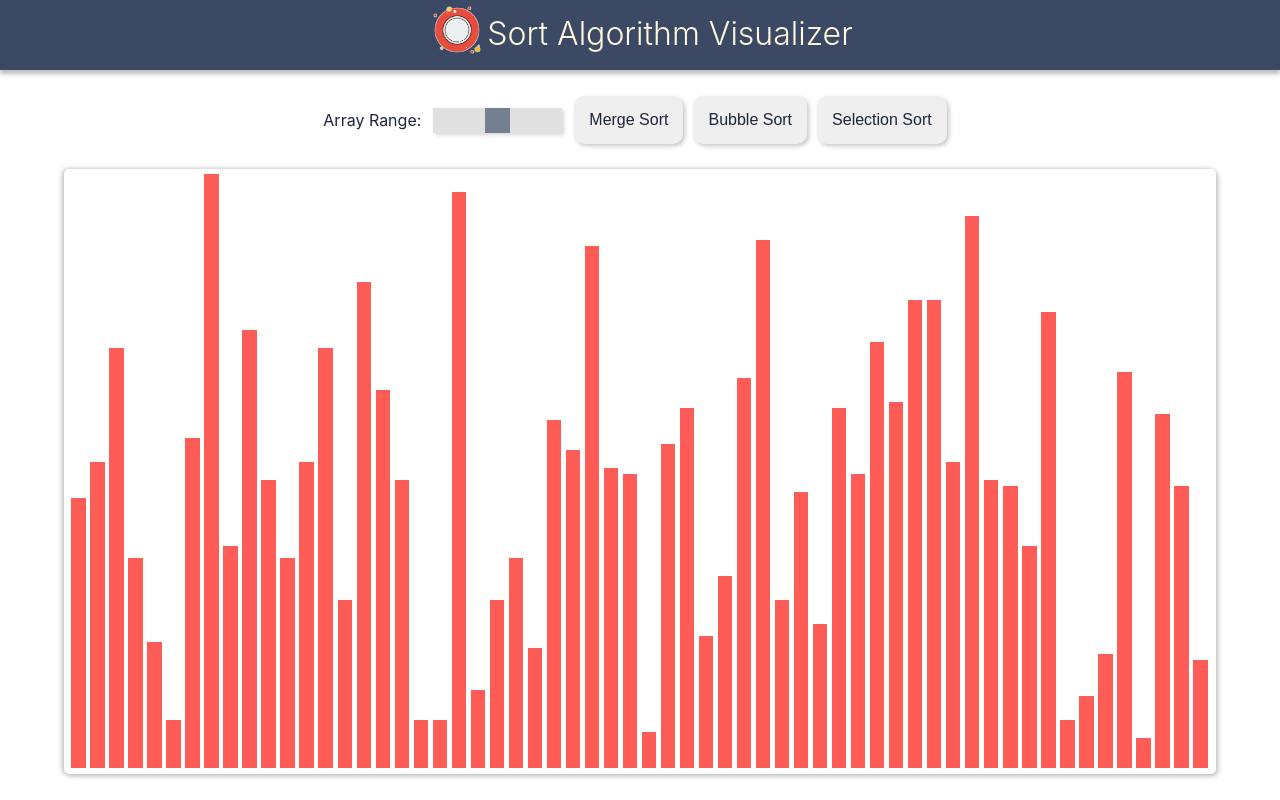
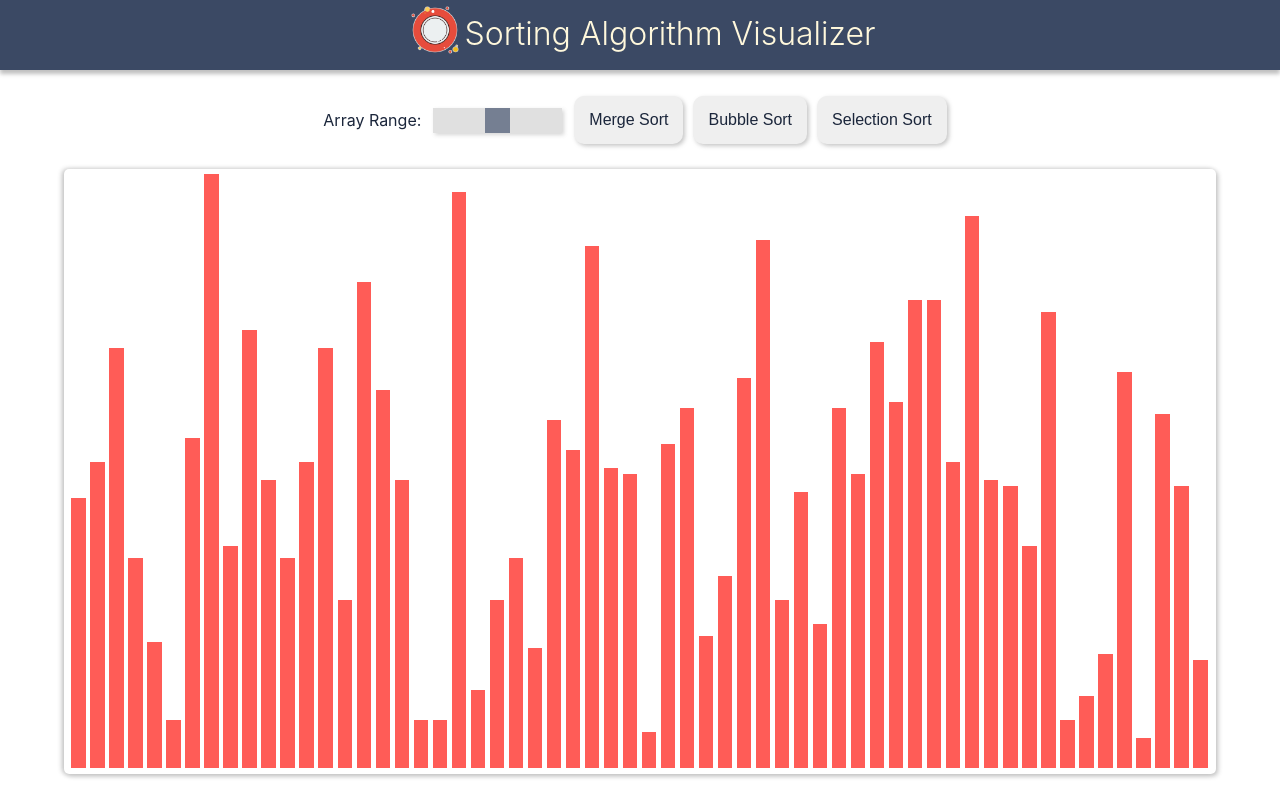
Before and after one commit to tapan2930/sort-algorithm-visuliazer-react, a React (Create React App) app: page / in a window 1280 px wide. Built offline with nearby package versions, Linux system fonts and the light colour scheme.

Commit message:
added fevicon

```diff
--- a/src/components/panel/Panel.jsx
+++ b/src/components/panel/Panel.jsx
@@ -17,7 +17,7 @@ class Panel extends React.Component {
     return (
       <div className="panel">
           <img className="logo" src={logo} alt="logo" width="60"/>
-          <h1>Sort Algorithm Visualizer</h1>
+          <h1>Sorting Algorithm Visualizer</h1>
         </div>
     );
   }
```
